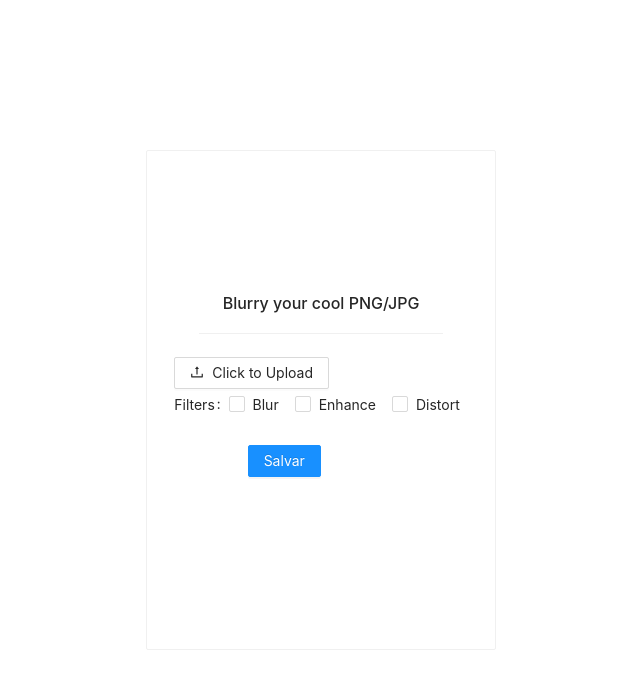
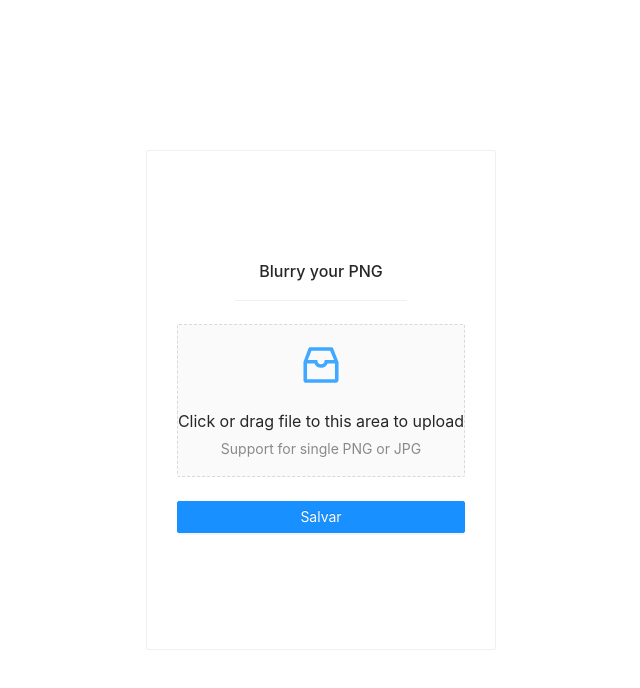
Before and after one commit to c0sta/py-img-filter-frontend, a React (Create React App) app: page / in a window 1280 px wide. Shown: the top 688 px of the page, without its empty margins (319-959 px from the left). Built offline with nearby package versions, Linux system fonts and the light colour scheme.

Commit message:
:fire: removing code from main app file

```diff
--- a/src/App.tsx
+++ b/src/App.tsx
@@ -1,92 +1,58 @@
 import React from "react";
-import postData from "./services/api";
-import { Checkbox, Button, Upload, Card, message, Form, Row, Col } from "antd";
-import { UploadOutlined } from "@ant-design/icons";
+import { Button, Card, Form, message } from "antd";
+import { ImageUpload } from "./components/image-upload/ImageUpload.component";
+import { storage } from "./firebase/index";
 import "./styles/global.scss";
-import { UploadChangeParam } from "antd/lib/upload";
-import { UploadFile } from "antd/lib/upload/interface";
-
-const props = {
-  name: "file",
-  multiple: true,
-  action: "http://127.0.0.1:5000/upload",
-};
+import { UploadFile, UploadChangeParam } from "antd/lib/upload/interface";
 
 function App() {
-  // const [url, setUrl] = React.useState<string>("");
-  const [filter, setFilter] = React.useState<string>("");
-  // const [imageName, setImageName] = React.useState<string>("");
-  const [images, setImages] = React.useState<UploadFile<any>[]>([]);
-
-  const handleSubmit = (values: any) => {
-    const filter = values.checkboxgroup[0];
-    console.log(filter);
-    const fd = new FormData();
-    // fd.append("image", images, "somestupidname");
-    // let filteredData = postData("/upload", fd);
-    // console.log(filteredData);
-  };
-
-  return (
-    <Card className="App" title="Blurry your cool PNG/JPG" bordered>
-      <Form
-        onFinish={(values) => console.log("AAAAAAA", values)}
-        className="form-container"
-      >
-        <Upload
-          {...props}
-          // listType="picture-card"
-          onChange={(info: UploadChangeParam<UploadFile<any>>) => {
+  const [fileName, setFileName] = React.useState("");
+  const [url, setUrl] = React.useState("");
+  React.useEffect(() => {
+    if (fileName)
+      storage
+        .ref("images")
+        .child(fileName)
+        .getDownloadURL()
+        .then((url) => {
+          console.log(url);
+          setUrl(url);
+        });
+  }, [fileName]);
+  const handleMessages = (info: UploadChangeParam<UploadFile<any>>) => {
     const { status } = info.file;
     console.log("STATUS =>", status);
     if (status !== "uploading") {
       console.log("Uploading...", info.file);
     }
     if (status === "done") {
+      setFileName(info.file.name);
       message.success(`${info.file.name} file uploaded successfully`);
-              setImages([...images, info.file]);
-              console.log(" STATE =>", images);
     } else if (status === "error") {
       message.error(`${info.file.name} file upload failed`);
     }
-          }}
-        >
-          <Button>
-            <UploadOutlined /> Click to Upload
-          </Button>
-        </Upload>
-        <Form.Item name="checkboxgroup " label="Filters: ">
-          <Checkbox.Group>
-            <Checkbox
-              onChange={(e: any) => setFilter(e.target.checked)}
-              value="blur"
-              style={{ lineHeight: "32px" }}
-            >
-              Blur
-            </Checkbox>
-            <Checkbox
-              onChange={(e: any) => setFilter(e.target.checked)}
-              value="enhance"
-              style={{ lineHeight: "32px" }}
-            >
-              Enhance
-            </Checkbox>
-            <Checkbox
-              value="distort"
-              onChange={(e: any) => setFilter(e.target.checked)}
-              style={{ lineHeight: "32px" }}
-            >
-              Distort
-            </Checkbox>
-          </Checkbox.Group>
+  };
+  return (
+    <>
+      <Card className="App" title="Blurry your PNG" bordered>
+        <Form className="form-container">
+          <Form.Item required>
+            <ImageUpload handler={handleMessages} />
           </Form.Item>
-        <Form.Item wrapperCol={{ span: 12, offset: 6 }}>
           <Button htmlType="submit" type="primary">
             Salvar
           </Button>
-        </Form.Item>
         </Form>
       </Card>
+      {url ? (
+        <Card
+          style={{ width: "350px", height: "350px" }}
+          title="Filtered Image"
+        >
+          <img src={url} alt="descricao do mal" />
+        </Card>
+      ) : null}
+    </>
   );
 }
 
```
Lines whose indentation alone changed are shown as unchanged.
